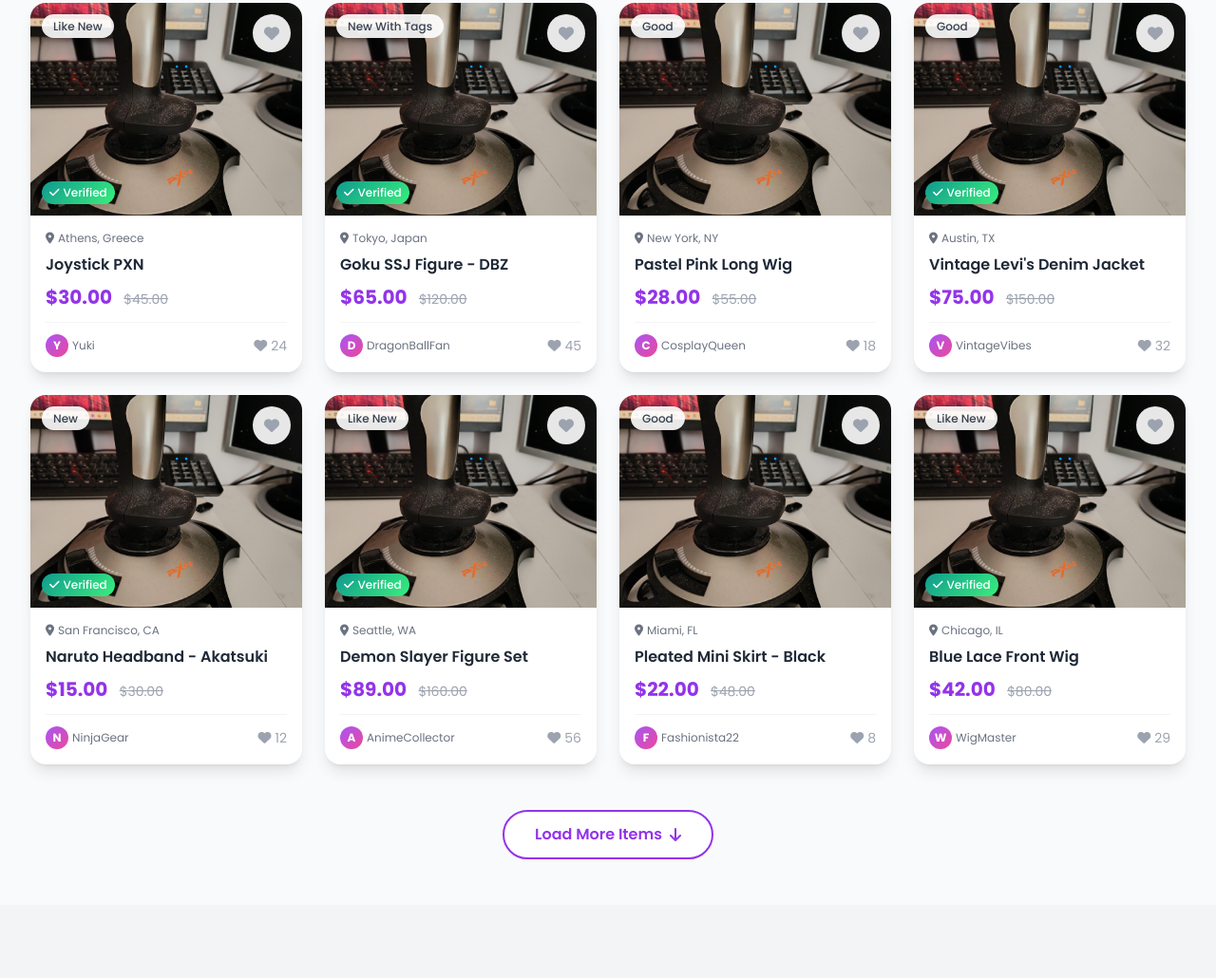
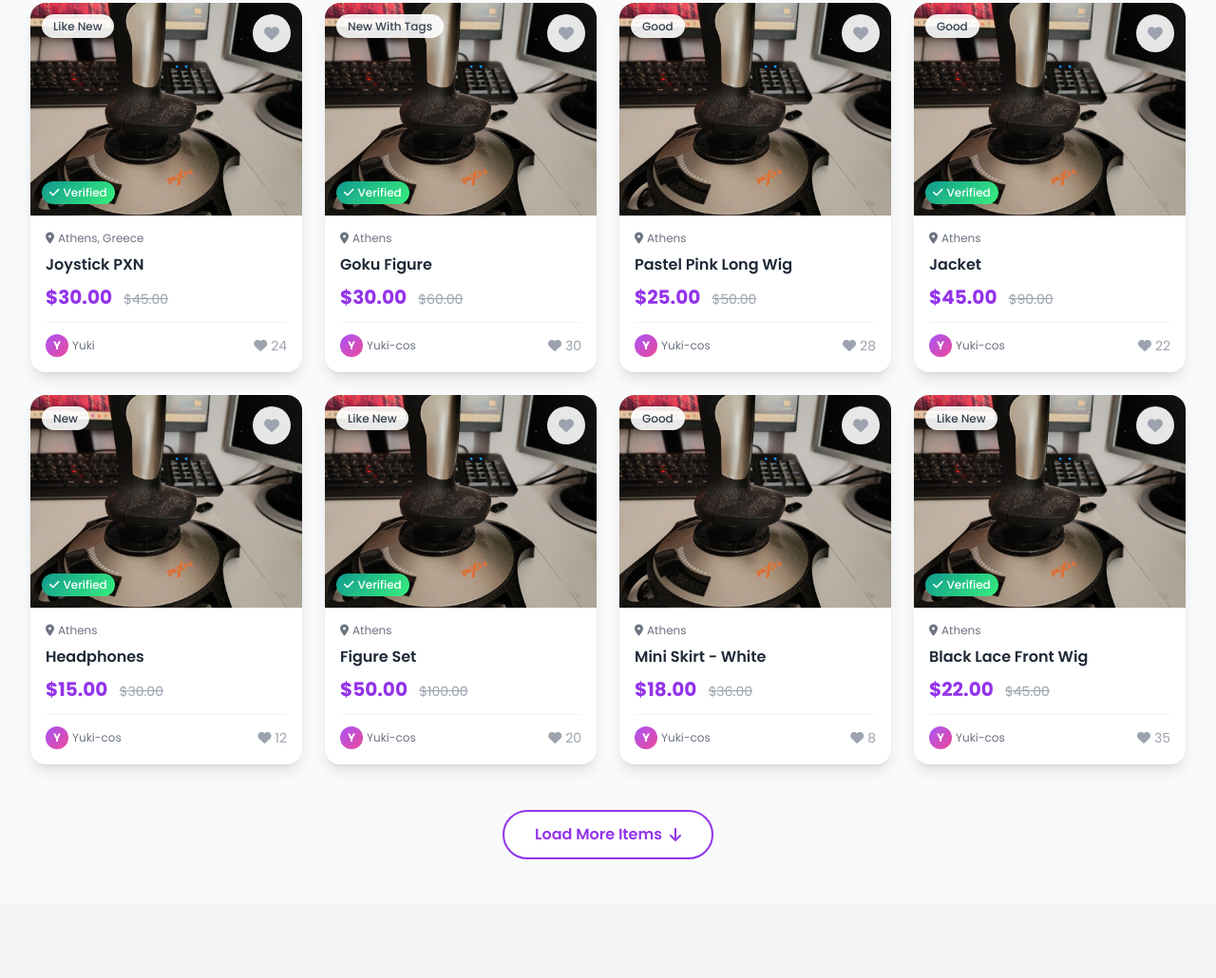
Before and after one commit to Yuki-cos/Yuki-cos.github.io, a plain HTML site: page index.html in a window 1280 px wide. Shown: the part 1066-2096 px from the top of the page at 95% size. Drawn offline with nearby package versions, Linux system fonts and the light colour scheme.

Commit message:
Update index.html

```diff
--- a/index.html
+++ b/index.html
@@ -547,108 +547,108 @@
             },
             {
                 id: 2,
-                title: "Goku SSJ Figure - DBZ",
+                title: "Goku Figure",
                 category: "figures",
-                price: 65.00,
-                originalPrice: 120.00,
+                price: 30.00,
+                originalPrice: 60.00,
                 condition: "New with tags",
                 size: "6 inch",
-                location: "Tokyo, Japan",
-                seller: "DragonBallFan",
+                location: "Athens",
+                seller: "Yuki-cos",
                 verified: true,
                 images: ["https://Yuki-cos.github.io/joystick.jpg"],
-                description: "Brand new Goku Super Saiyan figure. Still in box with tags. Authentic Bandai product.",
-                likes: 45
+                description: "Brand new Goku Super Saiyan figure. Other Info.",
+                likes: 30
             },
             {
                 id: 3,
                 title: "Pastel Pink Long Wig",
                 category: "wigs",
-                price: 28.00,
-                originalPrice: 55.00,
+                price: 25.00,
+                originalPrice: 50.00,
                 condition: "Good",
                 size: "Adjustable",
-                location: "New York, NY",
-                seller: "CosplayQueen",
+                location: "Athens",
+                seller: "Yuki-cos",
                 verified: false,
                 images: ["https://Yuki-cos.github.io/joystick.jpg"],
-                description: "Lovely pastel pink wig, 24 inches. Heat resistant up to 180°C. Some minor tangling near ends.",
-                likes: 18
+                description: "Lovely pastel pink wig, 24 inches. Other Info",
+                likes: 28
             },
             {
                 id: 4,
-                title: "Vintage Levi's Denim Jacket",
+                title: "Jacket",
                 category: "clothes",
-                price: 75.00,
-                originalPrice: 150.00,
+                price: 45.00,
+                originalPrice: 90.00,
                 condition: "Good",
                 size: "L",
-                location: "Austin, TX",
-                seller: "VintageVibes",
+                location: "Athens",
+                seller: "Yuki-cos",
                 verified: true,
                 images: ["https://Yuki-cos.github.io/joystick.jpg"],
-                description: "Authentic vintage Levi's jacket from the 90s. Beautiful fade and wear patterns.",
-                likes: 32
+                description: "Authentic jacket. Other Info.",
+                likes: 22
             },
             {
                 id: 5,
-                title: "Naruto Headband - Akatsuki",
+                title: "Headphones",
                 category: "accessories",
                 price: 15.00,
                 originalPrice: 30.00,
                 condition: "New",
                 size: "One Size",
-                location: "San Francisco, CA",
-                seller: "NinjaGear",
+                location: "Athens",
+                seller: "Yuki-cos",
                 verified: true,
                 images: ["https://Yuki-cos.github.io/joystick.jpg"],
-                description: "Metal Akatsuki headband with cloud design. Comes with strap. Perfect for cosplay!",
+                description: "Metal Sony headband with cloud design. Other Info.",
                 likes: 12
             },
             {
                 id: 6,
-                title: "Demon Slayer Figure Set",
+                title: "Figure Set",
                 category: "figures",
-                price: 89.00,
-                originalPrice: 160.00,
+                price: 50.00,
+                originalPrice: 100.00,
                 condition: "Like new",
                 size: "Set of 3",
-                location: "Seattle, WA",
-                seller: "AnimeCollector",
+                location: "Athens",
+                seller: "Yuki-cos",
                 verified: true,
                 images: ["https://Yuki-cos.github.io/joystick.jpg"],
-                description: "Tanjiro, Nezuko, and Zenitsu figures. Barely displayed, no box damage.",
-                likes: 56
+                description: "Figures. In Box.",
+                likes: 20
             },
             {
                 id: 7,
-                title: "Pleated Mini Skirt - Black",
+                title: "Mini Skirt - White",
                 category: "clothes",
-                price: 22.00,
-                originalPrice: 48.00,
+                price: 18.00,
+                originalPrice: 36.00,
                 condition: "Good",
                 size: "S",
-                location: "Miami, FL",
-                seller: "Fashionista22",
+                location: "Athens",
+                seller: "Yuki-cos",
                 verified: false,
                 images: ["https://Yuki-cos.github.io/joystick.jpg"],
-                description: "Cute black pleated mini skirt. High waisted. Perfect for lolita or casual fashion.",
+                description: "Cute white mini skirt. High waisted. Perfect for lolita or casual fashion.",
                 likes: 8
             },
             {
                 id: 8,
-                title: "Blue Lace Front Wig",
+                title: "Black Lace Front Wig",
                 category: "wigs",
-                price: 42.00,
-                originalPrice: 80.00,
+                price: 22.00,
+                originalPrice: 45.00,
                 condition: "Like new",
                 size: "Adjustable",
-                location: "Chicago, IL",
-                seller: "WigMaster",
+                location: "Athens",
+                seller: "Yuki-cos",
                 verified: true,
                 images: ["https://Yuki-cos.github.io/joystick.jpg"],
-                description: "Premium quality lace front wig in deep blue. 22 inches with baby hairs pre-cut.",
-                likes: 29
+                description: "Good quality lace front wig in black. 25 inches.",
+                likes: 35
             }
         ];
 
```
